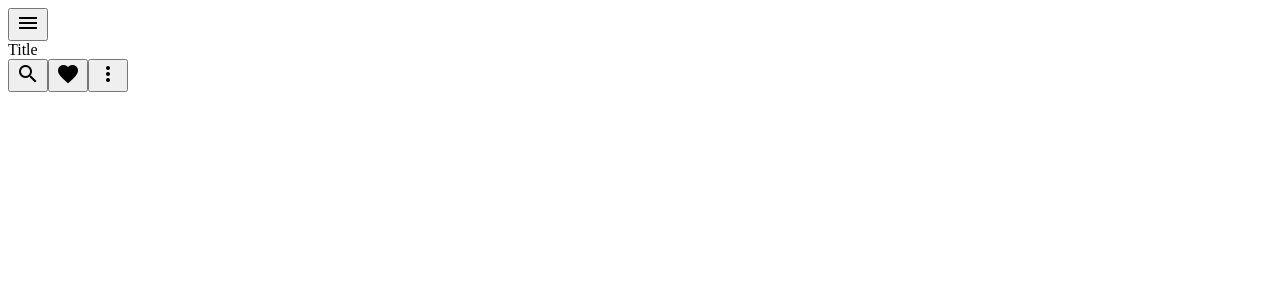
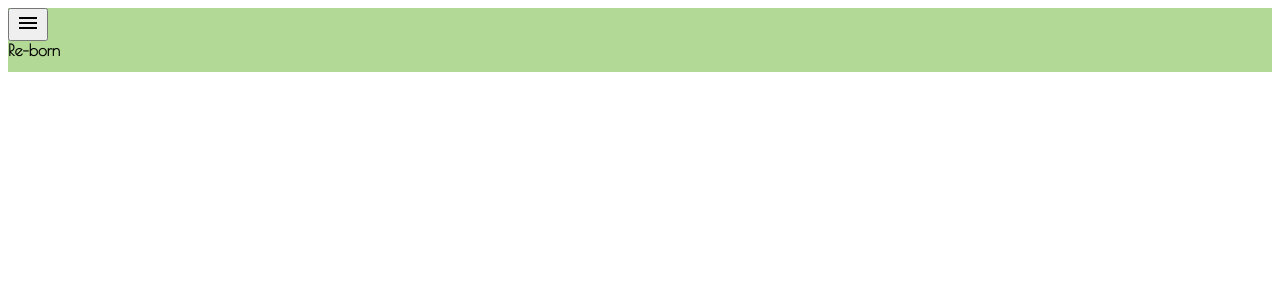
Before and after one commit to yeojinhwang/re_born, a Vue app: page /test in a window 1280 px wide. Shown: the top 300 px of the page. Built offline with nearby package versions, Linux system fonts and the light colour scheme; a web font is replaced by a local one.

Commit message:
debugging

```diff
--- a/src/components/Header.vue
+++ b/src/components/Header.vue
@@ -1,30 +1,37 @@
 <template>
     <div>
         <v-toolbar
-        absolute
-        color="teal lighten-3"
-        dark
-        scroll-off-screen
-        scroll-target="#scrolling-techniques"
+            absolute
+            color="#B3D996"
+            dark
+            scroll-off-screen
+            scroll-target="#scrolling-techniques"
         >
-        <v-toolbar-side-icon></v-toolbar-side-icon>
+            <v-toolbar-side-icon @click.stop="drawer = !drawer"></v-toolbar-side-icon>
+            <v-toolbar-title style="font-family: 'Poiret One', cursive; font-weight: bolder;">Re-born</v-toolbar-title>
+        </v-toolbar>
+        <v-navigation-drawer
+            color="#B3D996"
+            v-model="drawer"
+            absolute
+            temporary
+        >
+        <v-list class="pt-0" dense>
+            <v-list-tile
+            v-for="item in items"
+            :key="item.title"
+            @click=""
+            >
+            <v-list-tile-action>
+                <v-icon>{{ item.icon }}</v-icon>
+            </v-list-tile-action>
 
-        <v-toolbar-title>Title</v-toolbar-title>
-
-        <v-spacer></v-spacer>
-
-        <v-btn icon>
-            <v-icon>search</v-icon>
-        </v-btn>
-
-        <v-btn icon>
-            <v-icon>favorite</v-icon>
-        </v-btn>
-
-        <v-btn icon>
-            <v-icon>more_vert</v-icon>
-        </v-btn>
-        </v-toolbar>
+            <v-list-tile-content>
+                <v-list-tile-title>{{ item.title }}</v-list-tile-title>
+            </v-list-tile-content>
+            </v-list-tile>
+        </v-list>
+        </v-navigation-drawer>
     </div>
 </template>
 
@@ -36,10 +43,14 @@ export default {
   name: 'Header',
   data () {
     return {
-      user: null
+        user: null,
+        drawer: false,
+        items: [
+            { title: 'Dashboard', icon: 'dashboard' },
+            { title: 'Account', icon: 'account_box' },
+            { title: 'Admin', icon: 'gavel' }
+        ]
     }
-  },
-  mounted() {
   },
   methods: {
   }
--- a/src/main.js
+++ b/src/main.js
@@ -2,6 +2,7 @@ import Vue from 'vue'
 import Vuetify from 'vuetify'
 import App from './App.vue'
 import store from './store'
+import router from './router'
 
 Vue.config.productionTip = false
 
@@ -9,6 +10,6 @@ Vue.use(Vuetify)
 
 new Vue({
   store,
-  Vuetify,
+  router,
   render: h => h(App)
 }).$mount('#app')
```
